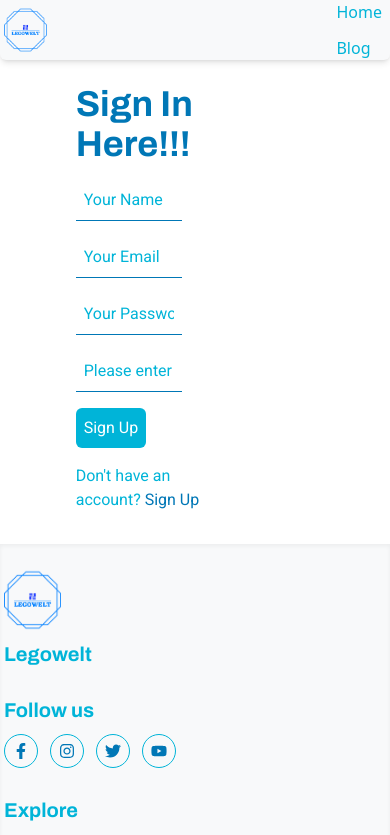
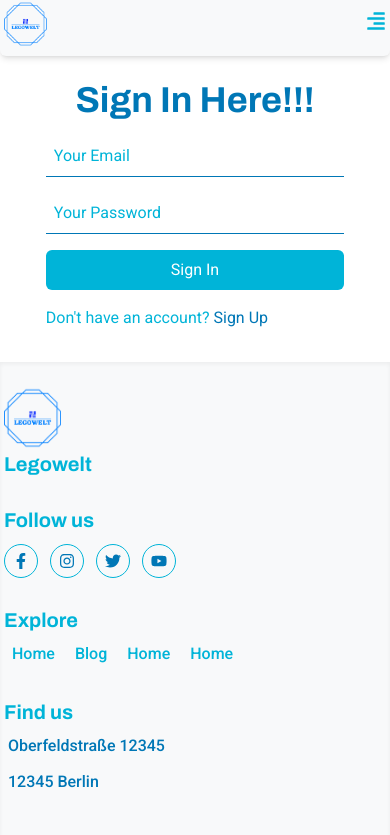
Before and after one commit to eh-munna/legowelt-client, a React (Vite) app: page /sign-in in a window 390 px wide. Shown: the top 835 px of the page. Built offline with nearby package versions, Linux system fonts and the light colour scheme.

Commit message:
responsive menu is done

```diff
--- a/src/pages/SignUp/SignUp.jsx
+++ b/src/pages/SignUp/SignUp.jsx
@@ -13,11 +13,14 @@ const SignUp = () => {
   };
 
   return (
-    <div className="my-6 md:my-16 w-2/3 mx-auto">
-      <h1 className="font-[archivo] text-[#0077b6] text-4xl font-bold pb-4">
+    <div className="my-6 md:my-16 w-full md:w-2/3 mx-auto">
+      <h1 className="font-[archivo] text-center md:text-left text-[#0077b6] text-4xl font-bold pb-4">
         Sign Up Here!!!
       </h1>
-      <form onSubmit={createUser} className="w-2/3 font-[roboto] space-y-4">
+      <form
+        onSubmit={createUser}
+        className="w-10/12 mx-auto md:mx-0 md:w-2/3 font-[roboto] space-y-4"
+      >
         <div>
           <input
             required
@@ -25,7 +28,7 @@ const SignUp = () => {
             name="name"
             id=""
             placeholder="Your Name"
-            className=" w-2/3 placeholder:text-[#00b4d8] border-b border-b-[#0077b6] focus:outline-none focus:border-b-[#00b4d8] text-[#0077b6] p-2"
+            className="w-full md:w-2/3 placeholder:text-[#00b4d8] border-b border-b-[#0077b6] focus:outline-none focus:border-b-[#00b4d8] text-[#0077b6] p-2"
           />
         </div>
         <div>
@@ -35,7 +38,7 @@ const SignUp = () => {
             name="email"
             id=""
             placeholder="Your Email"
-            className=" w-2/3 placeholder:text-[#00b4d8] border-b border-b-[#0077b6] focus:outline-none focus:border-b-[#00b4d8] text-[#0077b6] p-2"
+            className="w-full md:w-2/3 placeholder:text-[#00b4d8] border-b border-b-[#0077b6] focus:outline-none focus:border-b-[#00b4d8] text-[#0077b6] p-2"
           />
         </div>
         <div>
@@ -45,7 +48,7 @@ const SignUp = () => {
             name="password"
             id=""
             placeholder="Your Password"
-            className=" w-2/3 placeholder:text-[#00b4d8] border-b border-b-[#0077b6] focus:outline-none focus:border-b-[#00b4d8] text-[#0077b6] p-2"
+            className="w-full md:w-2/3 placeholder:text-[#00b4d8] border-b border-b-[#0077b6] focus:outline-none focus:border-b-[#00b4d8] text-[#0077b6] p-2"
           />
         </div>
         <div>
@@ -55,13 +58,13 @@ const SignUp = () => {
             name="photoUrl"
             id=""
             placeholder="Please enter a valid URL"
-            className=" w-2/3 placeholder:text-[#00b4d8] border-b border-b-[#0077b6] focus:outline-none focus:border-b-[#00b4d8] text-[#0077b6] p-2"
+            className="w-full md:w-2/3 placeholder:text-[#00b4d8] border-b border-b-[#0077b6] focus:outline-none focus:border-b-[#00b4d8] text-[#0077b6] p-2"
           />
         </div>
         <div>
           <button
             type="submit"
-            className="font-[roboto] bg-[#00b4d8] rounded-md p-2 text-base md:text-lg text-[#fff]"
+            className="w-full md:w-fit font-[roboto] bg-[#00b4d8] rounded-md p-2 text-base md:text-lg text-[#fff]"
           >
             Sign Up
           </button>
@@ -70,7 +73,7 @@ const SignUp = () => {
           <p className="text-[#00b4d8]">
             Already have an account?{' '}
             <Link className="text-[#0077b6]" to="/sign-in">
-              Log In
+              Sign In
             </Link>
           </p>
         </div>
--- a/src/pages/SingIn/SignIn.jsx
+++ b/src/pages/SingIn/SignIn.jsx
@@ -5,28 +5,19 @@ const SignIn = () => {
   const userSignIn = (event) => {
     event.preventDefault();
     const form = event.target;
-    const name = form.name.value;
     const email = form.email.value;
     const password = form.password.value;
-    const photoUrl = form.photoUrl.value;
-    console.log(name, email, password, photoUrl);
+    console.log(email, password);
   };
   return (
-    <div className="my-6 md:my-16 w-2/3 mx-auto">
-      <h1 className="font-[archivo] text-[#0077b6] text-4xl font-bold pb-4">
+    <div className="my-6 md:my-16 w-full md:w-2/3 mx-auto">
+      <h1 className="font-[archivo] text-center md:text-left text-[#0077b6] text-4xl font-bold pb-4">
         Sign In Here!!!
       </h1>
-      <form onSubmit={userSignIn} className="w-2/3 font-[roboto] space-y-4">
-        <div>
-          <input
-            required
-            type="text"
-            name="name"
-            id=""
-            placeholder="Your Name"
-            className=" w-2/3 placeholder:text-[#00b4d8] border-b border-b-[#0077b6] focus:outline-none focus:border-b-[#00b4d8] text-[#0077b6] p-2"
-          />
-        </div>
+      <form
+        onSubmit={userSignIn}
+        className="w-10/12 mx-auto md:mx-0 md:w-2/3 font-[roboto] space-y-4"
+      >
         <div>
           <input
             required
@@ -34,7 +25,7 @@ const SignIn = () => {
             name="email"
             id=""
             placeholder="Your Email"
-            className=" w-2/3 placeholder:text-[#00b4d8] border-b border-b-[#0077b6] focus:outline-none focus:border-b-[#00b4d8] text-[#0077b6] p-2"
+            className="w-full md:w-2/3 placeholder:text-[#00b4d8] border-b border-b-[#0077b6] focus:outline-none focus:border-b-[#00b4d8] text-[#0077b6] p-2"
           />
         </div>
         <div>
@@ -44,25 +35,16 @@ const SignIn = () => {
             name="password"
             id=""
             placeholder="Your Password"
-            className=" w-2/3 placeholder:text-[#00b4d8] border-b border-b-[#0077b6] focus:outline-none focus:border-b-[#00b4d8] text-[#0077b6] p-2"
+            className="w-full md:w-2/3 placeholder:text-[#00b4d8] border-b border-b-[#0077b6] focus:outline-none focus:border-b-[#00b4d8] text-[#0077b6] p-2"
           />
         </div>
-        <div>
-          <input
-            required
-            type="url"
-            name="photoUrl"
-            id=""
-            placeholder="Please enter a valid URL"
-            className=" w-2/3 placeholder:text-[#00b4d8] border-b border-b-[#0077b6] focus:outline-none focus:border-b-[#00b4d8] text-[#0077b6] p-2"
-          />
-        </div>
+
         <div>
           <button
             type="submit"
-            className="font-[roboto] bg-[#00b4d8] rounded-md p-2 text-base md:text-lg text-[#fff]"
+            className="w-full md:w-fit font-[roboto] bg-[#00b4d8] rounded-md p-2 text-base md:text-lg text-[#fff]"
           >
-            Sign Up
+            Sign In
           </button>
         </div>
         <div>
--- a/src/shared/Footer/Footer.jsx
+++ b/src/shared/Footer/Footer.jsx
@@ -6,7 +6,7 @@ const Footer = () => {
     <footer className="font-[roboto] bg-[#f8f9fa] py-6 md:py-16 shadow-inner">
       <div className="container px-1 md:px-3 py- mx-auto">
         <div className="grid grid-cols-1 md:grid-cols-4 gap-4 md:gap-5">
-          <div className="flex flex-col md:items-center  gap-2 md:gap-4">
+          <div className="md:items-center  gap-2 md:gap-4">
             <Link to="/">
               <img src={logo} alt="logo" className="max-w-full h-16 md:h-20" />
             </Link>
--- a/src/shared/Navbar/Navbar.jsx
+++ b/src/shared/Navbar/Navbar.jsx
@@ -1,10 +1,13 @@
 import { Link, NavLink } from 'react-router-dom';
 import logo from '/logo-no-background.png';
+import { FaAlignLeft, FaAlignRight } from 'react-icons/fa';
+import { useState } from 'react';
 
 const Navbar = () => {
+  const [isOpen, setIsOpen] = useState(true);
   return (
-    <nav className=" bg-[#f8f9fa] shadow-md sticky top-0 rounded-b-md">
-      <div className="container px-1 md:px-3 mx-auto flex justify-between items-center">
+    <nav className=" bg-[#f8f9fa] shadow-md sticky top-0 rounded-b-md pb-2 md:pb-0">
+      <div className="relative container px-1 md:px-3 mx-auto flex justify-between items-center">
         <ul className="">
           <li>
             <Link to="/">
@@ -12,8 +15,24 @@ const Navbar = () => {
             </Link>
           </li>
         </ul>
-
-        <ul className="flex flex-col md:flex-row justify-center gap-3 font-medium">
+        {/* mobile menu */}
+        <div className="md:hidden">
+          <button className=" md:hidden" onClick={() => setIsOpen(!isOpen)}>
+            <>
+              {isOpen ? (
+                <FaAlignRight className="text-[#00b4d8] w-5 h-5" />
+              ) : (
+                <FaAlignLeft className="text-[#0077b6] w-5 h-5" />
+              )}
+            </>
+          </button>
+          <ul
+            className={
+              isOpen
+                ? `w-fit right-0 -top-48 absolute md:relative flex flex-col md:flex-row justify-center gap-4 md:gap-3 font-medium`
+                : `w-full absolute right-0 md:shadow-none shadow-lg top-12 md:top-0 text-right bg-[#f8f9fa] md:bg-transparent rounded-b-md md:relative flex flex-col md:flex-row justify-center gap-3 md:gap-3 font-medium p-3`
+            }
+          >
             <li>
               <NavLink
                 to="/"
@@ -38,7 +57,93 @@ const Navbar = () => {
                 Blog
               </NavLink>
             </li>
+            <div className="md:hidden">
+              <ul className="flex flex-col gap-3 md:gap-3 justify-center font-medium">
+                <li>
+                  <NavLink
+                    to="/sign-up"
+                    className={({ isActive }) =>
+                      isActive
+                        ? `border-b border-b-[#0077b6] text-[#00b4d8] p-1`
+                        : `border-0 text-[#00b4d8] p-1`
+                    }
+                  >
+                    Sign Up
+                  </NavLink>
+                </li>
+                <li>
+                  <NavLink
+                    to="/sign-in"
+                    className={({ isActive }) =>
+                      isActive
+                        ? `border-b border-b-[#0077b6] text-[#00b4d8] p-1`
+                        : `border-0 text-[#00b4d8] p-1`
+                    }
+                  >
+                    Sign In
+                  </NavLink>
+                </li>
               </ul>
+            </div>
+          </ul>
+        </div>
+        {/* desktop menu */}
+        <div className="hidden md:inline-flex">
+          <ul className="flex flex-col md:flex-row justify-center gap-4 md:gap-3 font-medium">
+            <li>
+              <NavLink
+                to="/"
+                className={({ isActive }) =>
+                  isActive
+                    ? `border-b border-b-[#0077b6] text-[#00b4d8] p-1`
+                    : `border-0 text-[#00b4d8] p-1`
+                }
+              >
+                Home
+              </NavLink>
+            </li>
+            <li>
+              <NavLink
+                to="/blog"
+                className={({ isActive }) =>
+                  isActive
+                    ? `border-b border-b-[#0077b6] text-[#00b4d8] p-1`
+                    : `border-0 text-[#00b4d8] p-1`
+                }
+              >
+                Blog
+              </NavLink>
+            </li>
+            <div className="md:hidden">
+              <ul className="flex flex-col gap-3 md:gap-3 justify-center font-medium">
+                <li>
+                  <NavLink
+                    to="/sign-up"
+                    className={({ isActive }) =>
+                      isActive
+                        ? `border-b border-b-[#0077b6] text-[#00b4d8] p-1`
+                        : `border-0 text-[#00b4d8] p-1`
+                    }
+                  >
+                    Sign Up
+                  </NavLink>
+                </li>
+                <li>
+                  <NavLink
+                    to="/sign-in"
+                    className={({ isActive }) =>
+                      isActive
+                        ? `border-b border-b-[#0077b6] text-[#00b4d8] p-1`
+                        : `border-0 text-[#00b4d8] p-1`
+                    }
+                  >
+                    Sign In
+                  </NavLink>
+                </li>
+              </ul>
+            </div>
+          </ul>
+        </div>
         <ul className="hidden md:flex md:flex-row justify-center gap-3 font-medium">
           <li>
             <NavLink
```
Lines whose indentation alone changed are shown as unchanged.
